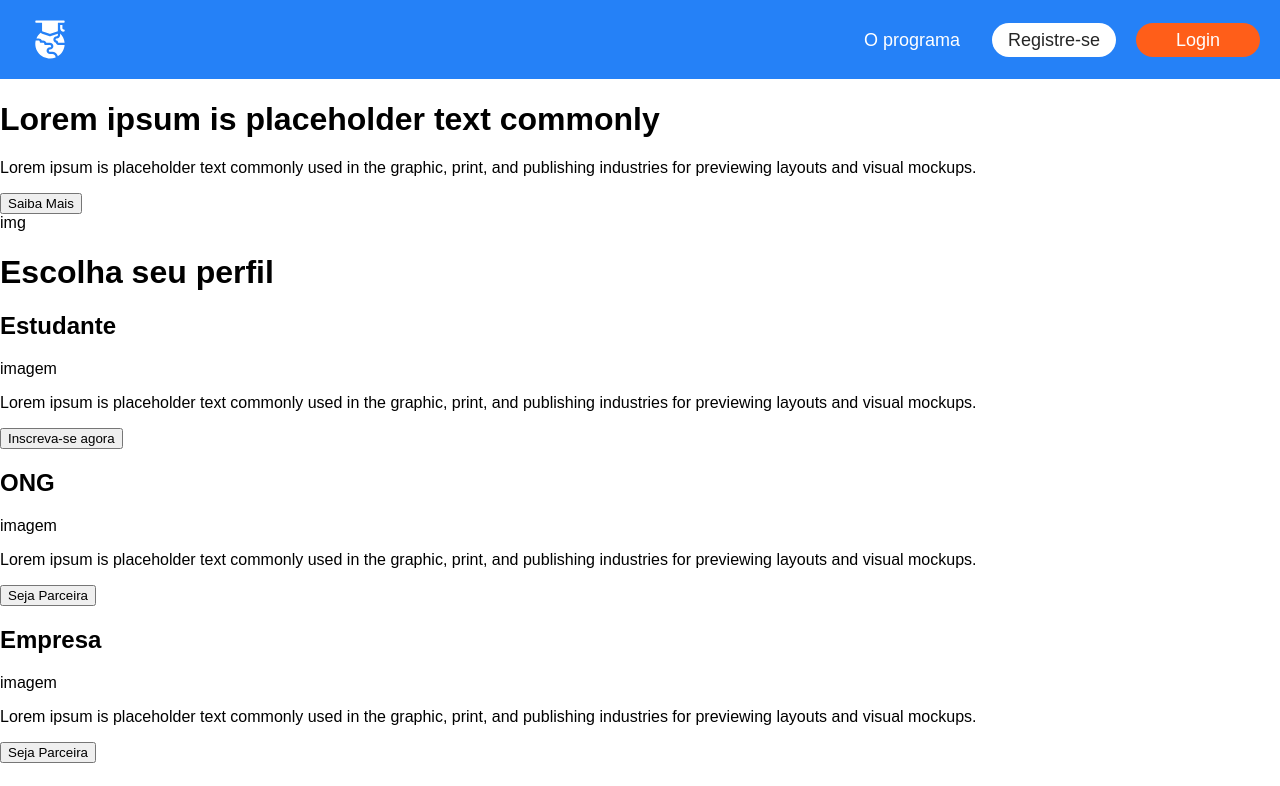
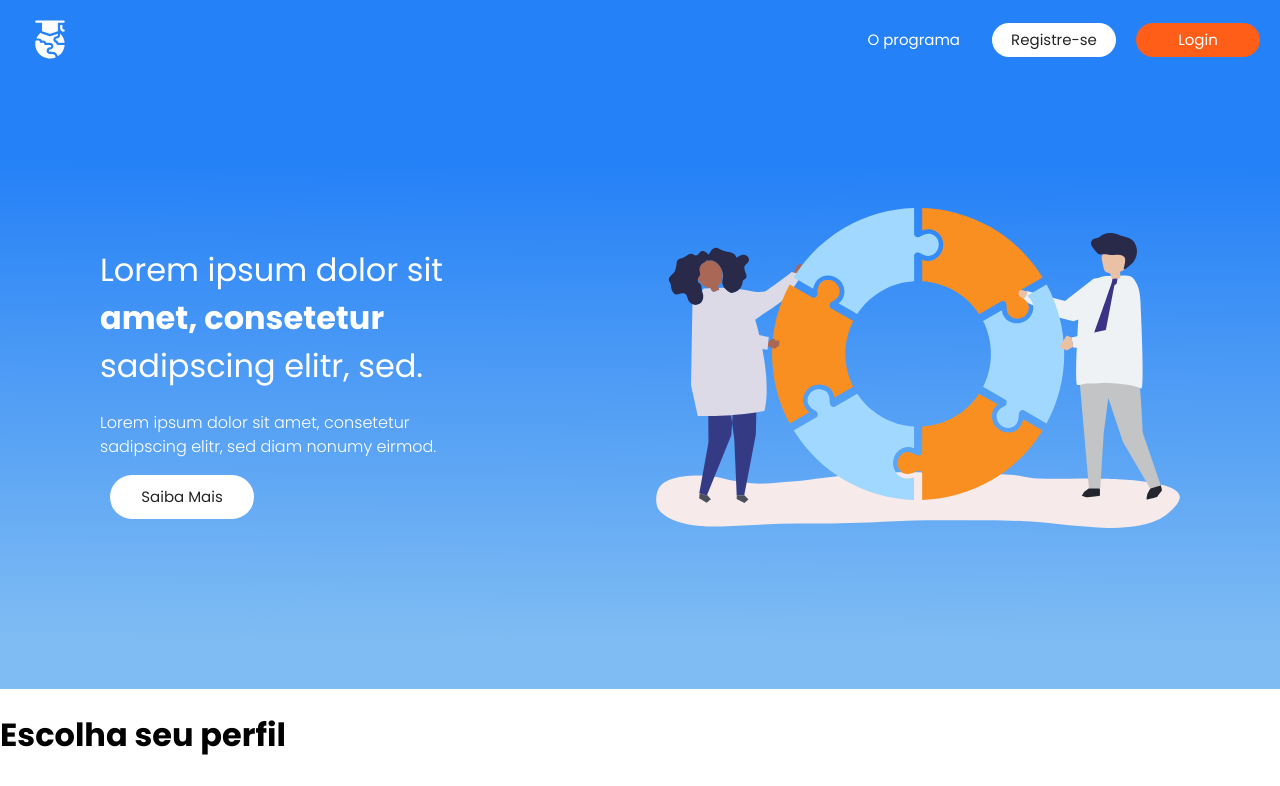
Before and after one commit to TiagoEsdras/aprendev, a React (Create React App) app: page / in a window 1280 px wide. Shown: the top 786 px of the page. Built offline with nearby package versions, Linux system fonts and the light colour scheme.

Commit message:
Css main slider

```diff
--- a/src/App.css
+++ b/src/App.css
@@ -1,45 +1,8 @@
-.App {
-  text-align: center;
-}
-
-.App-logo {
-  height: 40vmin;
-  pointer-events: none;
-}
-
-@media (prefers-reduced-motion: no-preference) {
-  .App-logo {
-    animation: App-logo-spin infinite 20s linear;
-  }
-}
-
-.App-header {
-  background-color: #282c34;
-  min-height: 100vh;
-  display: flex;
-  flex-direction: column;
-  align-items: center;
-  justify-content: center;
-  font-size: calc(10px + 2vmin);
-  color: white;
-}
-
-.App-link {
-  color: #61dafb;
-}
-
-@keyframes App-logo-spin {
-  from {
-    transform: rotate(0deg);
-  }
-  to {
-    transform: rotate(360deg);
-  }
-}
+@import url('https://fonts.googleapis.com/css2?family=Poppins:ital,wght@0,100;0,200;0,300;0,400;0,500;0,600;0,700;0,800;0,900;1,100;1,200;1,300;1,400;1,500;1,600;1,700;1,800;1,900&display=swap');
 
 body {
   margin: 0;
-  font-family: Arial, Helvetica, sans-serif;
+  font-family: Poppins, sans-serif;
 }
 
 .header {
@@ -57,7 +20,7 @@ body {
   text-align: center;
   padding: 12px;
   text-decoration: none;
-  font-size: 18px;
+  font-size: 15px;
   line-height: 10px;
   border-radius: 4px;
   margin: 0px 10px;
@@ -109,3 +72,50 @@ body {
     float: none;
   }
 }
+
+.main-slide {
+  display: flex;
+  align-items: center;
+  padding: 0px 100px;
+  margin: -25px 0px 0px 0px;
+  background: linear-gradient(180.39deg, #2581F7 18%, #7FBCF3 92.04%);
+  height: 635px;
+}
+
+.main-title {
+  color: white;
+  width: 80%;
+  font-family: Poppins;
+  font-style: normal;
+  font-weight: normal;
+  font-size: 32px;
+  line-height: 48px;
+}
+
+.main-text {
+  width: 70%;
+  font-family: Poppins;
+  font-style: normal;
+  font-weight: 300;
+  font-size: 16px;
+  line-height: 24px;
+  color: #FFFFFF;
+}
+
+.main-btn {
+  float: left;
+  background-color: white;
+  color: rgb(37, 37, 37);
+  text-align: center;
+  padding: 12px;
+  text-decoration: none;
+  font-size: 15px;
+  line-height: 20px;
+  border-radius: 50px;
+  margin: 0px 10px;
+  width: 120px;
+}
+
+.main-btn:hover {
+  background-color: #f1f1f1;
+}
--- a/src/Components/MainSlide.js
+++ b/src/Components/MainSlide.js
@@ -1,16 +1,16 @@
 import { Component } from 'react';
-
+import mainSlide from '../images/g10.svg';
 class MainSlide extends Component {
   render() {
     return (
-      <div>
-        <div>
-          <h1>Lorem ipsum is placeholder text commonly</h1>
-          <p>Lorem ipsum is placeholder text commonly used in the graphic, print, and publishing industries for previewing layouts and visual mockups.</p>
-          <button>Saiba Mais</button>
+      <div class="main-slide">
+        <div class="main-collun-one">
+          <h1 class="main-title">Lorem ipsum dolor sit <b>amet, consetetur</b> sadipscing elitr, sed.</h1>
+          <p class="main-text">Lorem ipsum dolor sit amet, consetetur sadipscing elitr, sed diam nonumy eirmod.</p>
+          <a class="main-btn" href="#">Saiba Mais</a>
         </div>
         <div>
-          img
+          <img src={mainSlide} alt="main-slide" />
         </div>
       </div>
     )
```
Also changed, not shown: src/images/g10.svg (added), 1 other file (tests, documents, lock files or other folders).
